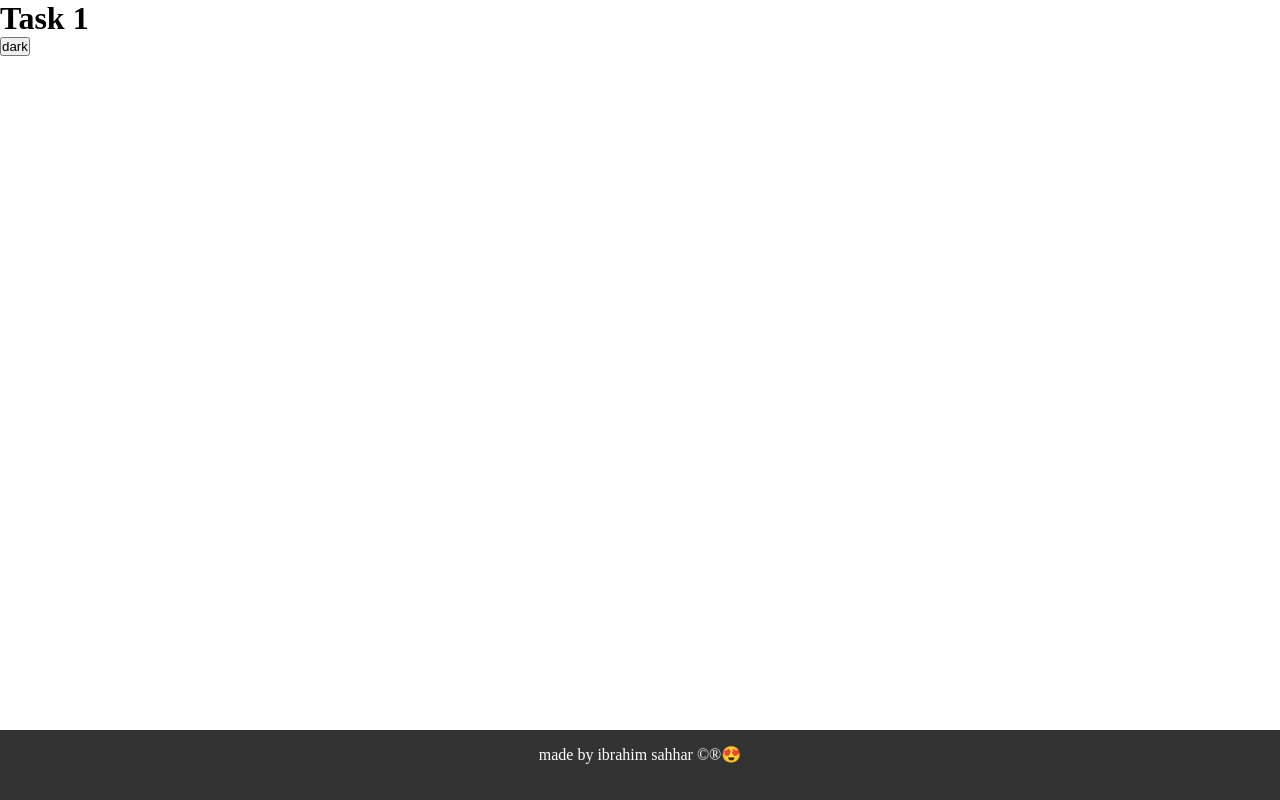
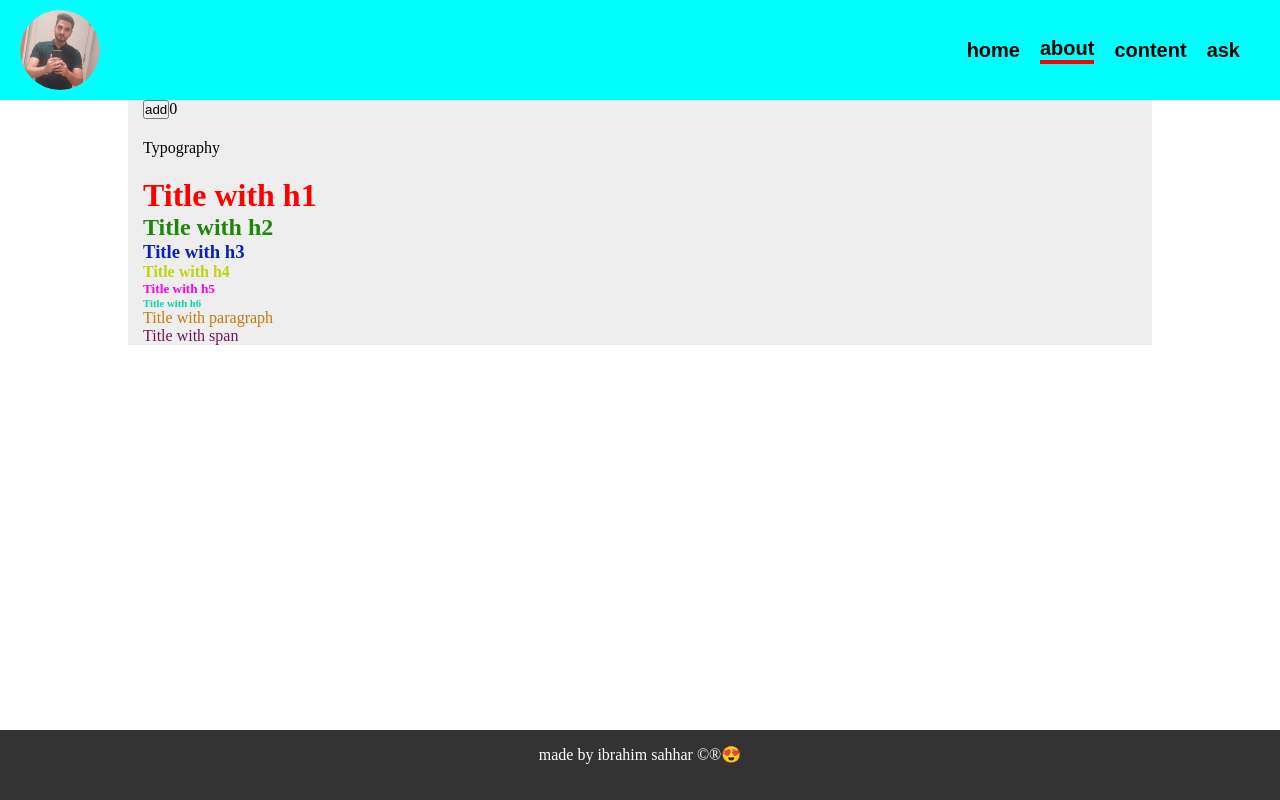
Before and after one commit to IbrahimSahhar/train-react, a React (Create React App) app: page / in a window 1280 px wide. Built offline with nearby package versions, Linux system fonts and the light colour scheme.

Commit message:
add the typography commponent with some styles

```diff
--- a/src/App.js
+++ b/src/App.js
@@ -7,8 +7,8 @@ function App() {
   return (
     <div className="App">
       {/* <Home /> */}
-      {/* <About /> */}
-      <Tasks />
+      <About />
+      {/* <Tasks /> */}
       <Footer />
     </div>
   );
--- /dev/null
+++ b/src/components/Typography/index.jsx
@@ -0,0 +1,33 @@
+import React from "react";
+import "./style.css";
+
+export const H1 = ({ children }) => {
+  return <h1 className="typography-h1">{children}</h1>;
+};
+
+export const H2 = ({ children }) => {
+  return <h2 className="typography-h2">{children}</h2>;
+};
+export const H3 = ({ children }) => {
+  return <h3 className="typography-h3">{children}</h3>;
+};
+
+export const H4 = ({ children }) => {
+  return <h4 className="typography-h4">{children}</h4>;
+};
+
+export const H5 = ({ children }) => {
+  return <h5 className="typography-h5">{children}</h5>;
+};
+
+export const H6 = ({ children }) => {
+  return <h6 className="typography-h6">{children}</h6>;
+};
+
+export const P = ({ children }) => {
+  return <p className="typography-p">{children}</p>;
+};
+
+export const Span = ({ children }) => {
+  return <span className="typography-span">{children}</span>;
+};
--- /dev/null
+++ b/src/components/Typography/style.css
@@ -0,0 +1,38 @@
+.typography-h1 {
+    color: red;
+}
+
+.typography-h2 {
+    color: rgb(30, 134, 9);
+
+}
+
+.typography-h3 {
+    color: rgb(8, 34, 184);
+
+}
+
+.typography-h4 {
+    color: rgb(192, 212, 11);
+
+}
+
+.typography-h5 {
+    color: rgb(255, 0, 234);
+
+}
+
+.typography-h6 {
+    color: rgb(9, 214, 170);
+
+}
+
+.typography-p {
+    color: rgb(199, 123, 8);
+
+}
+
+.typography-span {
+    color: rgb(117, 21, 93);
+
+}
--- a/src/pages/About.jsx
+++ b/src/pages/About.jsx
@@ -1,6 +1,7 @@
 import React, { Component } from "react";
 import Header from "../components/Header";
 import Container from "../components/Container";
+import { H1, H2, H3, H4, H5, H6, P, Span } from "../components/Typography";
 
 export default class About extends Component {
   state = {
@@ -21,6 +22,16 @@ export default class About extends Component {
             add
           </button>
           <span className="count">{this.state.count}</span>
+
+          <div style={{ margin: "20px 0" }}>Typography</div>
+          <H1>Title with h1</H1>
+          <H2>Title with h2</H2>
+          <H3>Title with h3</H3>
+          <H4>Title with h4</H4>
+          <H5>Title with h5</H5>
+          <H6>Title with h6</H6>
+          <P>Title with paragraph</P>
+          <Span>Title with span</Span>
         </Container>
       </div>
     );
--- a/src/pages/Tasks.jsx
+++ b/src/pages/Tasks.jsx
@@ -1,4 +1,5 @@
 import React, { Component } from "react";
+import { H1 } from "../components/Typography";
 
 export default class Tasks extends Component {
   state = {
@@ -10,12 +11,36 @@ export default class Tasks extends Component {
       theme: prev.theme === "dark" ? "light" : "dark",
     }));
   };
+
+  mainStyle = {
+    padding: "10px 20px",
+    border: "none",
+  };
+
+  darkStyle = {
+    ...this.mainStyle,
+    backgroundColor: "black",
+    color: "white",
+  };
+  lightStyle = {
+    ...this.mainStyle,
+    backgroundColor: "white",
+    color: "black",
+  };
   render() {
+    console.log("Typography");
     return (
       <div>
         <div className="task-1">
-          <h1> Task 1</h1>
-          <button onClick={this.changeTheme}>{this.state.theme}</button>
+          <H1> Task 1</H1>
+          <button
+            style={
+              this.state.theme === "dark" ? this.darkStyle : this.lightStyle
+            }
+            onClick={this.changeTheme}
+          >
+            {this.state.theme === "dark" ? "light" : "dark"}
+          </button>
         </div>
       </div>
     );
```
